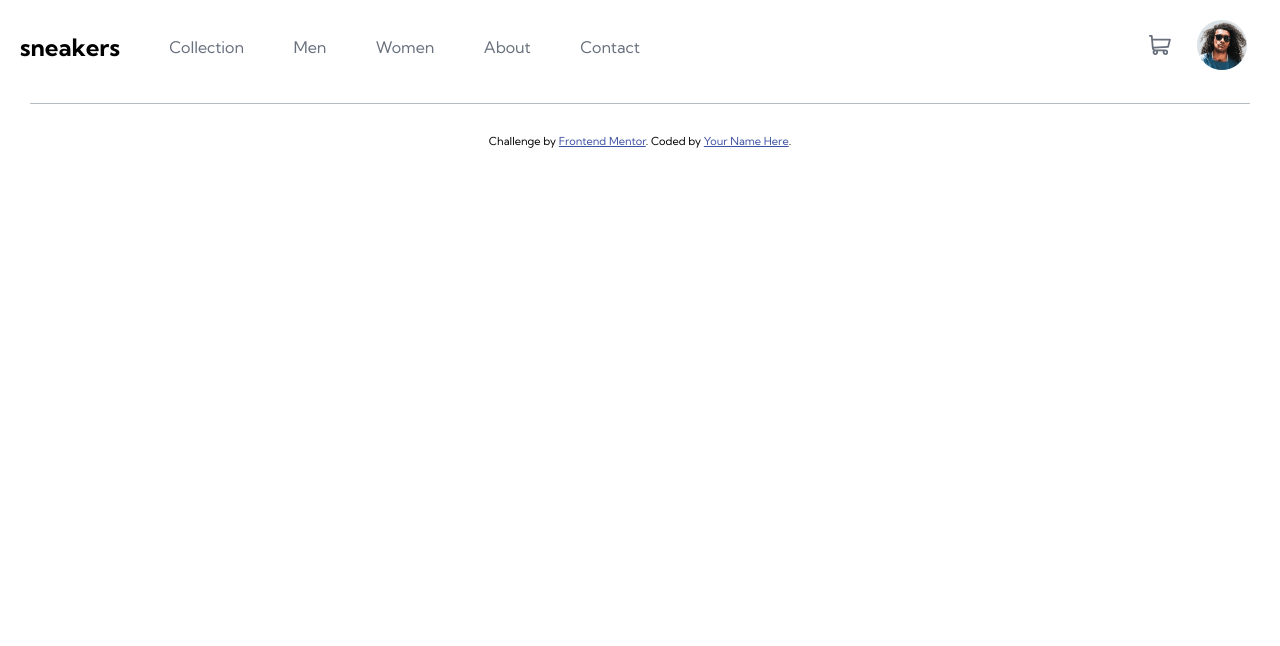
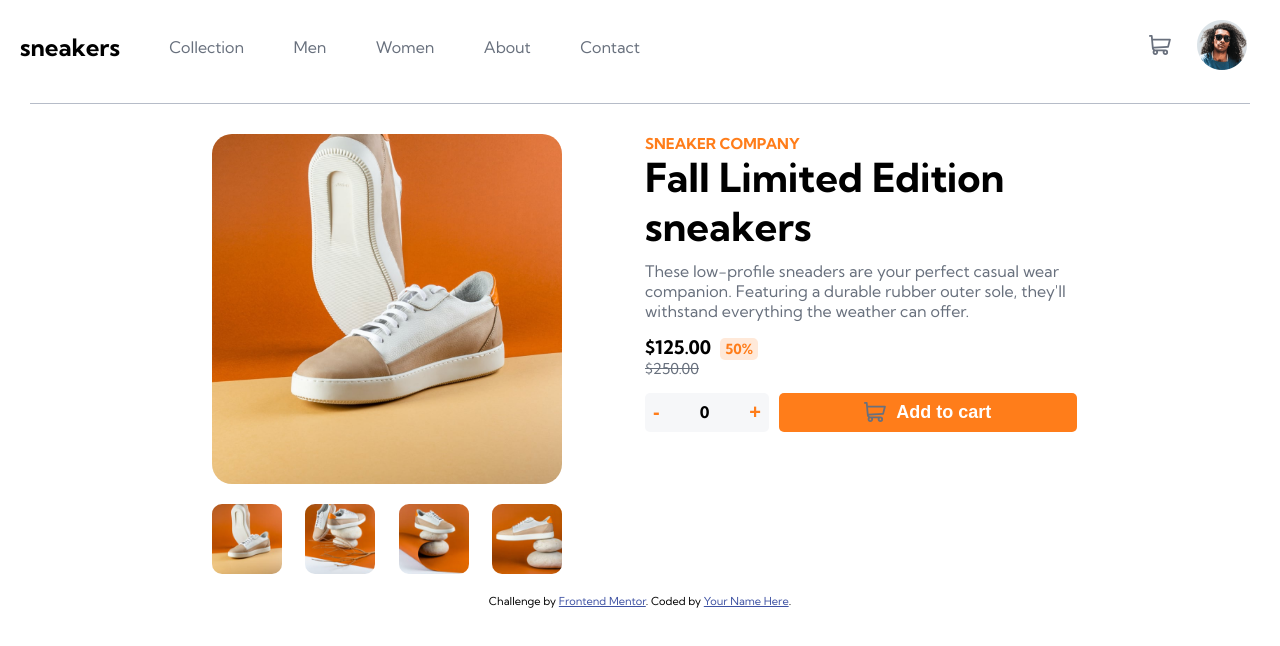
Before and after one commit to Samir-ru/e-cmmerce_fornt-end-Mentor, a plain HTML site: page ecommerce-product-page-main/index.html in a window 1280 px wide. Drawn offline with Linux system fonts and the light colour scheme.

Commit message:
html bases completion

```diff
--- a/ecommerce-product-page-main/index.html
+++ b/ecommerce-product-page-main/index.html
@@ -31,10 +31,48 @@
   </div>
 </nav>
 <hr>
+<div class="mainContent">
+  <div class="left">
+    <div class="mainImg">
+    </div>
+    <div class="otherImgs">
+      <div class="small"></div>
+      <div class="small"></div>
+      <div class="small"></div>
+      <div class="small"></div>
+    </div>
+  </div>
+  <div class="right">
+    <div class="text">
+      <p class="Cname">SNEAKER COMPANY</p>
+      <h1 class="title">Fall Limited Edition sneakers</h1>
+      <p class="description">
+        These low-profile sneaders are your perfect casual wear companion.
+        Featuring a durable rubber outer sole, they'll withstand everything
+        the weather can offer.
+      </p>
+      <h3 class ="price">$125.00 <span class="discount">50%</span></h3>
+      <p class="pPrice"><strike>$250.00</strike></p>
+    </div>
+    <div class="addBtns">
+      <div class="plusMinus">
+        <button id="m">-</button>
+        <p class="quantity">0</p>
+        <button id="p">+</button>
+      </div>
+      <button id="addToCart">
+        <img src="images/icon-cart.svg" alt="" class="cartIcon">Add to cart
+        </svg>
+      </button>
+    </div>
+
+  </div>
+</div>
 
   <div class="attribution">
     Challenge by <a href="https://www.frontendmentor.io?ref=challenge" target="_blank">Frontend Mentor</a>.
     Coded by <a href="#">Your Name Here</a>.
   </div>
+  <script src="script.js"></script>
 </body>
 </html>
--- /dev/null
+++ b/ecommerce-product-page-main/script.js
@@ -0,0 +1,6 @@
+const small = document.getElementsByClassName("small");
+
+
+for(let i = 0; i < small.length; i++){
+    small[i].style.backgroundImage  = `url("images/image-product-${i + 1}-thumbnail.jpg")`;
+}
--- a/ecommerce-product-page-main/style.css
+++ b/ecommerce-product-page-main/style.css
@@ -30,11 +30,19 @@ nav{
     justify-content: space-between;
     align-items: center;
     width: 50%;
+
+
 }
 
 .navigations ul a{
     text-decoration: none;
     color: hsl(219, 9%, 45%);
+    transition: all 0.3s ease-in;
+    display: block;
+}
+
+.navigations ul a:hover{
+    transform: translateY(-10px);
 }
 
 .btn{
@@ -63,3 +71,122 @@ hr{
     background-color: hsl(220, 14%, 75%);
     height: 0.5px;
 }
+
+.mainContent{
+    margin: 20px;
+    display: flex;
+    gap: 10px;
+    justify-content: center;
+
+}
+.mainImg{
+    height: 350px;
+    width: 350px;
+    background-image: url("images/image-product-1.jpg");
+    border-radius: 20px;
+    background-position: center;
+    background-size: cover;
+    background-repeat: no-repeat;
+}
+
+.otherImgs{
+    display: flex;
+    width: 350px;
+    justify-content: space-between;
+    margin-top: 20px;
+}
+
+.small{
+    width: 70px;
+    height: 70px;
+    background-color: orange;
+    border-radius: 10px;
+    background-size: cover;
+    background-position: center;
+}
+
+.left, .right{
+    width: 40%;
+}
+
+
+.left{
+    display: flex;
+    flex-direction: column;
+    align-items: center;
+}
+
+.Cname{
+    font-size: 15px;
+    color: hsl(26, 100%, 55%);
+    font-weight: 700;
+}
+
+.title{
+    font-size: 2.5rem;
+    margin-bottom: 10px;
+}
+
+.description{
+    color: hsl(219, 9%, 45%);
+}
+
+.discount{
+    font-size: 14px;
+    color: hsl(26, 100%, 55%);
+    background-color: hsla(26, 100%, 55%, 0.165);
+    padding: 2px 5px;
+    border-radius: 5px;
+    margin: 5px;
+}
+
+.pPrice{
+    font-size: 15px;
+    color: hsl(219, 9%, 45%);
+    margin-bottom: 15px;
+}
+.addBtns{
+    display: flex;
+    width: 100%;
+    gap: 10px;
+}
+.plusMinus{
+    display: flex;
+    justify-content: space-between;
+    align-items: center;
+    width: 25%;
+    background-color: hsla(220, 14%, 75%, 0.12);
+    padding: 8px;
+    border-radius: 5px;
+}
+
+.quantity{
+    font-weight: 700;
+}
+#addToCart{
+    width: 60%;
+    border: none;
+    cursor: pointer;
+    background-color: hsl(26, 100%, 55%);
+    color: white;
+    font-size: 18px;
+    font-weight: 700;
+    display: flex;
+    justify-content: center;
+    align-items: center;
+    gap: 10px;
+    border-radius: 5px;
+}
+
+#p, #m{
+    background-color: transparent;
+    border: none;
+    font-size: 20px;
+    font-weight: 700;
+    color: hsl(26, 100%, 55%);
+}
+
+.price{
+    margin-top: 15px;
+
+}
```
